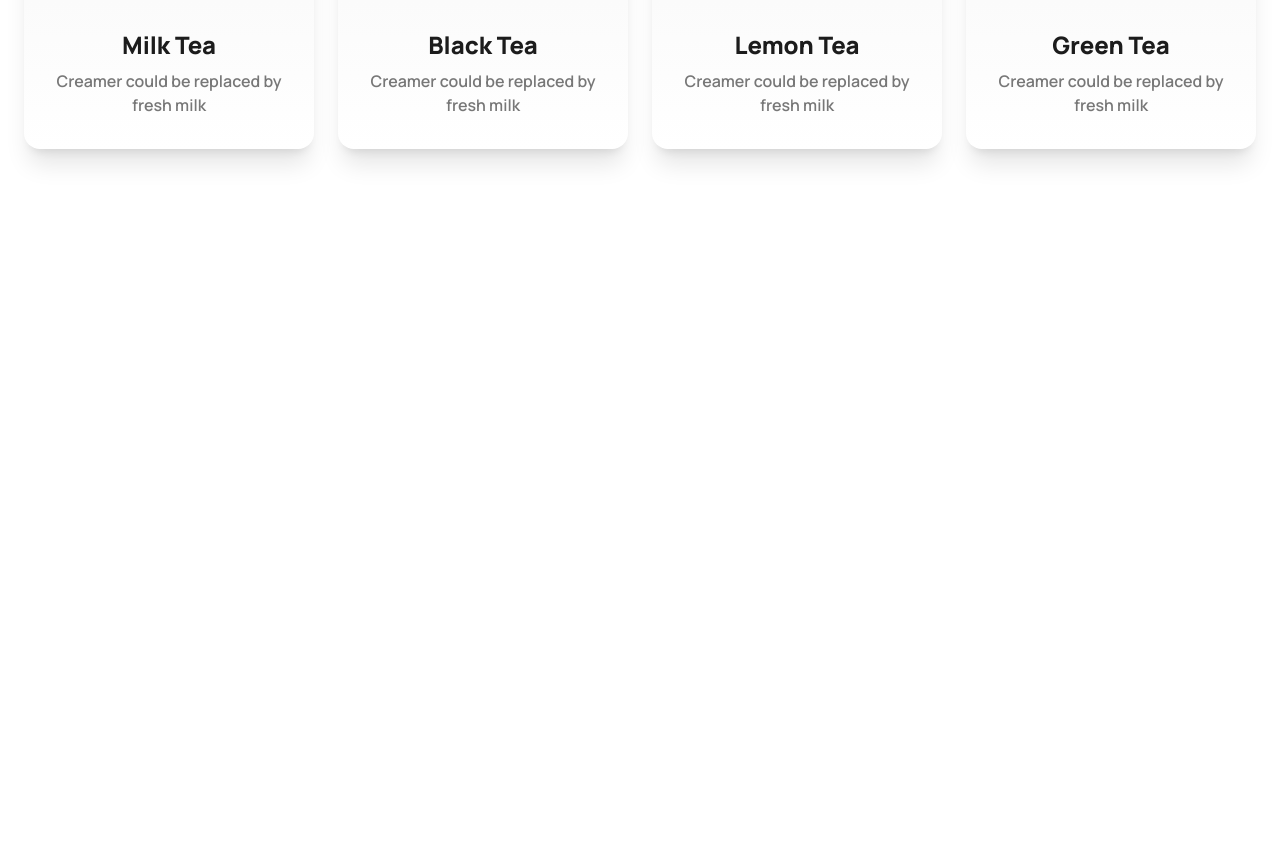
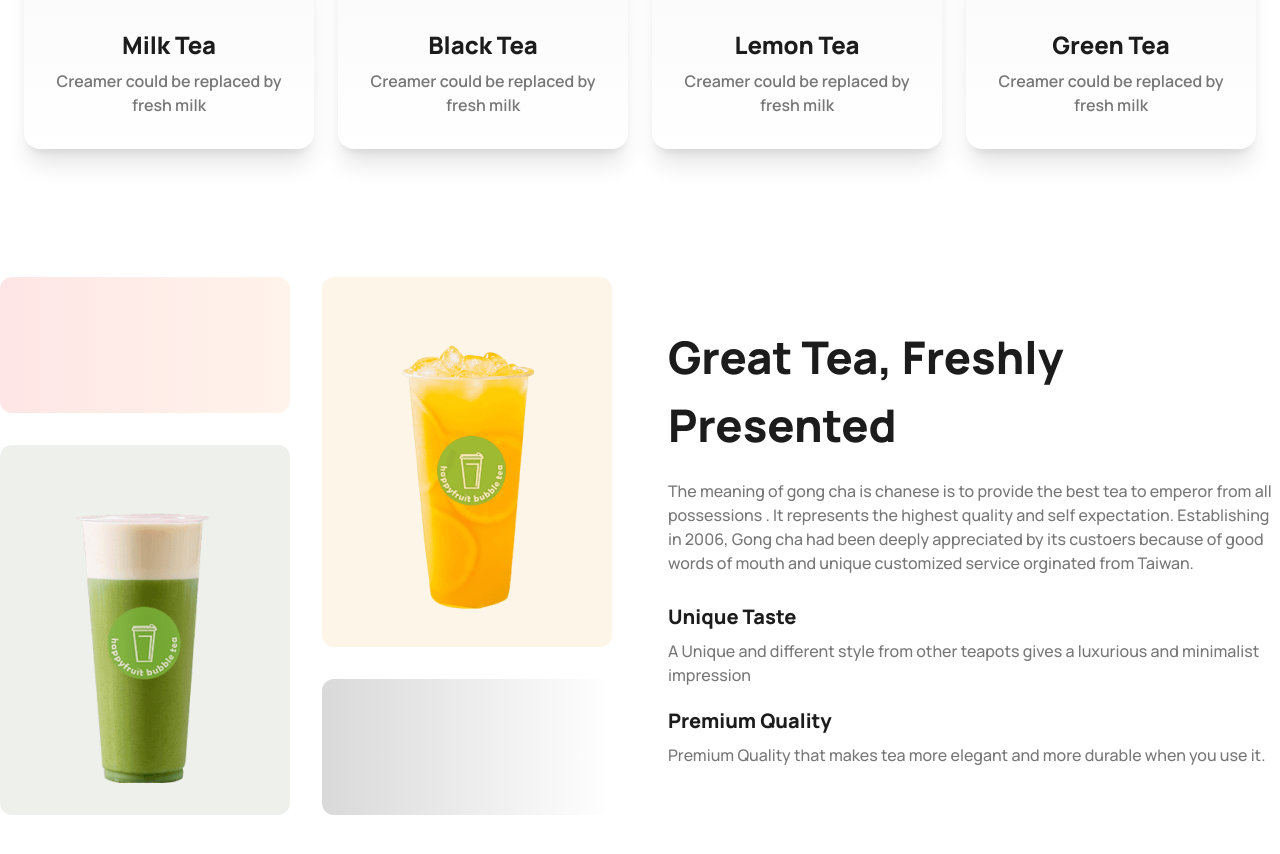
Before and after one commit to Jisan-Dev/PH-TeaHouse-withDaisyUI, a plain HTML site: page index.html in a window 1280 px wide. Shown: the part 1022-1876 px from the top of the page. Before the commit the page ends 1299 px from the top, so only its background shows below. Drawn offline with nearby package versions, Linux system fonts and the light colour scheme.

Commit message:
great tea, freshly presented section added with full responsive

```diff
--- a/index.html
+++ b/index.html
@@ -98,7 +98,7 @@
     </header>
     <main class="md:container md:mx-auto">
       <!-- Our Featured Poduct -->
-      <div class="my-32 text-center">
+      <section class="my-32 text-center">
         <h2 class="text-[45px] text-dark-01 font-extrabold">Our Featured Product</h2>
         <p class="max-w-4xl mx-auto text-dark-03 text-base font-medium">
           There are many variations of passages of Lorem Ipsum available, but the majority have suffered
@@ -151,7 +151,42 @@
             </div>
           </div>
         </div>
-      </div>
+      </section>
+
+      <!-- Great Tea, Freshly Presented -->
+      <section class="my-32 flex gap-14 max-sm:flex-col">
+        <div class="grid grid-cols-1 md:grid-cols-2 gap-8 flex-1">
+          <div
+            class="rounded-xl min-h-[136px] bg-gradient-to-r from-[#F00] to-[#FF8938] opacity-10"></div>
+          <div
+            class="rounded-xl row-span-2 bg-[rgba(230,166,35,0.10)] flex justify-center items-center px-8 pb-8 pt-16">
+            <img src="assets/images/fresh-1.png" alt="" />
+          </div>
+          <div
+            class="rounded-xl row-span-2 bg-[rgba(87,118,57,0.10)] flex justify-center items-center px-8 pb-8 pt-16">
+            <img src="assets/images/fresh-2.png" alt="" />
+          </div>
+          <div
+            class="rounded-xl min-h-[136px] bg-gradient-to-r from-[#D9D9D9] to-[rgba(255,255,255,0.00)]"></div>
+        </div>
+        <div class="flex-1 flex flex-col justify-center">
+          <h2 class="text-[45px] text-dark-01 font-extrabold">Great Tea, Freshly Presented</h2>
+          <p class="text-dark-03 text-base font-medium mt-5 mb-7">
+            The meaning of gong cha is chanese is to provide the best tea to emperor from all
+            possessions . It represents the highest quality and self expectation. Establishing in 2006,
+            Gong cha had been deeply appreciated by its custoers because of good words of mouth and
+            unique customized service orginated from Taiwan.
+          </p>
+          <h3 class="text-xl text-dark-01 font-extrabold mb-2">Unique Taste</h3>
+          <p class="text-dark-03 text-base font-medium">
+            A Unique and different style from other teapots gives a luxurious and minimalist impression
+          </p>
+          <h3 class="text-xl text-dark-01 font-extrabold mt-5 mb-2">Premium Quality</h3>
+          <p class="text-dark-03 text-base font-medium">
+            Premium Quality that makes tea more elegant and more durable when you use it.
+          </p>
+        </div>
+      </section>
     </main>
     <footer></footer>
   </body>
```
